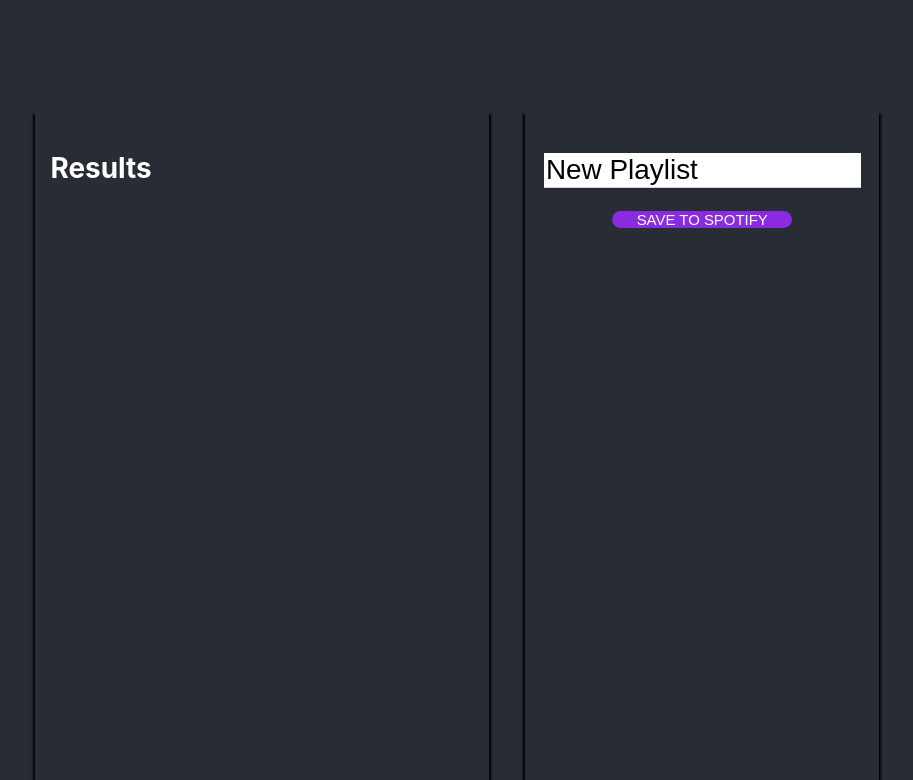
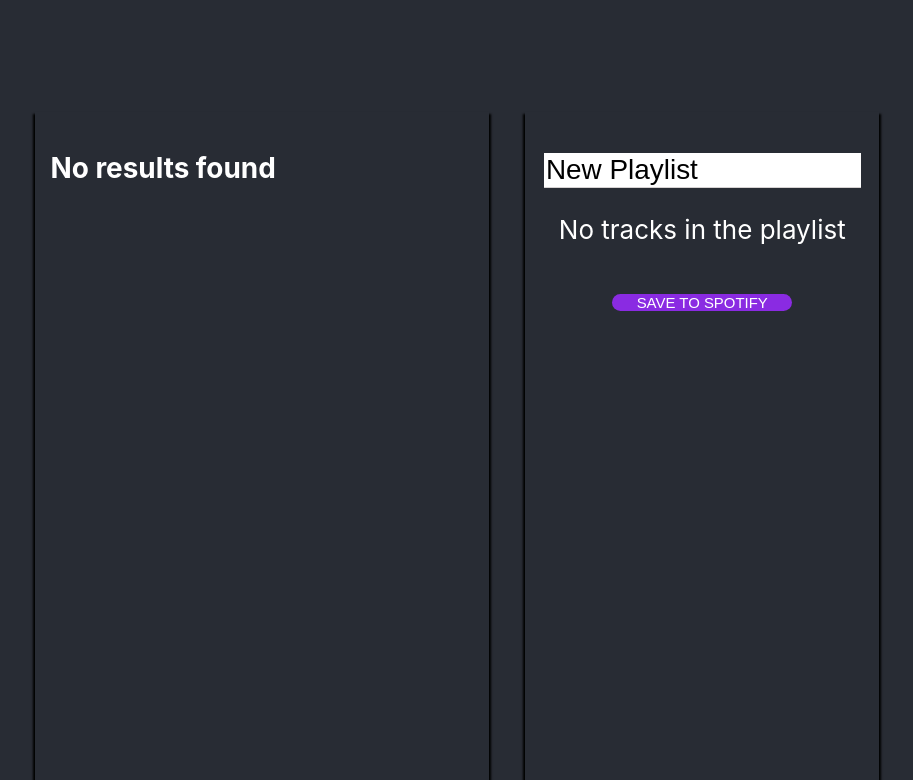
Before and after one commit to Wakodono/react-jamming, a React (Create React App) app in the folder jamming/: page / in a window 1280 px wide. Shown: the part 380-1160 px from the top of the page, without its empty margins (183-1096 px from the left). Built offline with nearby package versions, Linux system fonts and the light colour scheme; no server answers.

Commit message:
Handle situations where searchResults array is empty or all tracks in searchResults are already present in playlistTracks

```diff
--- a/jamming/src/components/Playlist/Playlist.js
+++ b/jamming/src/components/Playlist/Playlist.js
@@ -10,6 +10,18 @@ const Playlist = ({ playlistTracks, onRemove, onNameChange, onSave }) => {
         },
         [onNameChange]
     )
+
+    if (playlistTracks.length === 0) {
+        return (
+            <div className='Playlist'>
+                <input onChange={handleNameChange} defaultValue={"New Playlist"} />
+                <p>No tracks in the playlist</p>
+                <button className='Playlist-save' onClick={onSave}>
+                    SAVE TO SPOTIFY
+                </button>
+            </div>
+        )
+    }
 
     return (
         <div className='Playlist'>
--- a/jamming/src/components/SearchResults/SearchResults.js
+++ b/jamming/src/components/SearchResults/SearchResults.js
@@ -5,12 +5,27 @@ import Tracklist from '../Tracklist/Tracklist'
 
 const SearchResults = ({ searchResults, playlistTracks, onAdd }) => {
     // console.log("SEARCH RESULTS ARRAY", searchResults)
+
+    if (!searchResults) {
+        return null
+    }
+
     const playlistTrackURIs = playlistTracks.map(track => track.uri)
+
+    const filteredTracks = searchResults.filter(track => !playlistTrackURIs.includes(track.uri))
+
+    if (filteredTracks.length === 0) {
+        return (
+            <div className='SearchResults'>
+                <h2>No results found</h2>
+            </div>
+        )
+    }
 
     return (
         <div className='SearchResults'>
             <h2>Results</h2>
-            <Tracklist searchResults={searchResults} trackURIs={playlistTrackURIs} onAdd={onAdd} />
+            <Tracklist filteredTracks={filteredTracks} onAdd={onAdd} />
         </div>
     )
 }
```
